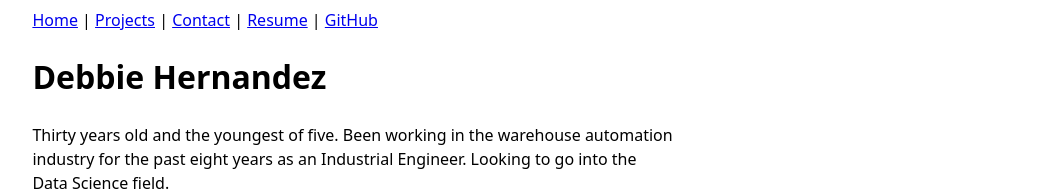
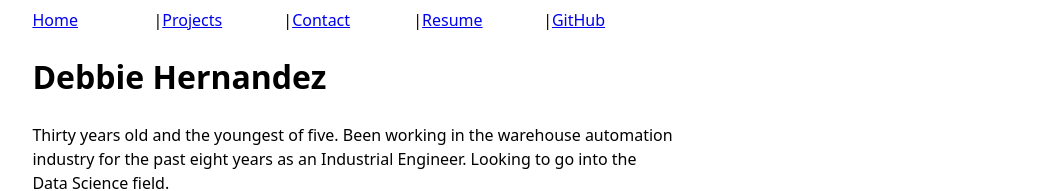
Before and after one commit to debsterzzz/portfolio, a plain HTML site: page index.html in a window 1280 px wide. Shown: the top 191 px of the page, without its empty margins (150-1213 px from the left). Drawn offline with Linux system fonts and the light colour scheme.

Commit message:
Update style.css

```diff
--- a/style.css
+++ b/style.css
@@ -6,3 +6,8 @@
 	 */
   font: 100%/1.5 system-ui;
 }
+nav {display:flex
+}
+nav a {
+  flex: 1;
+}
```
